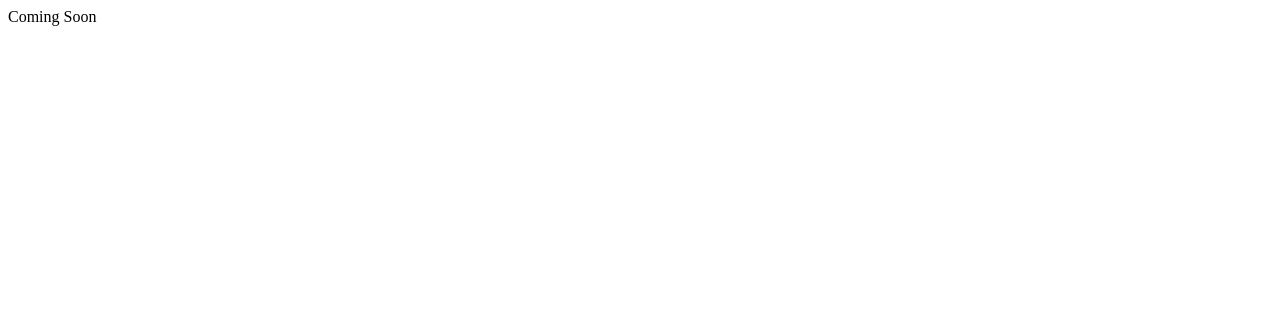
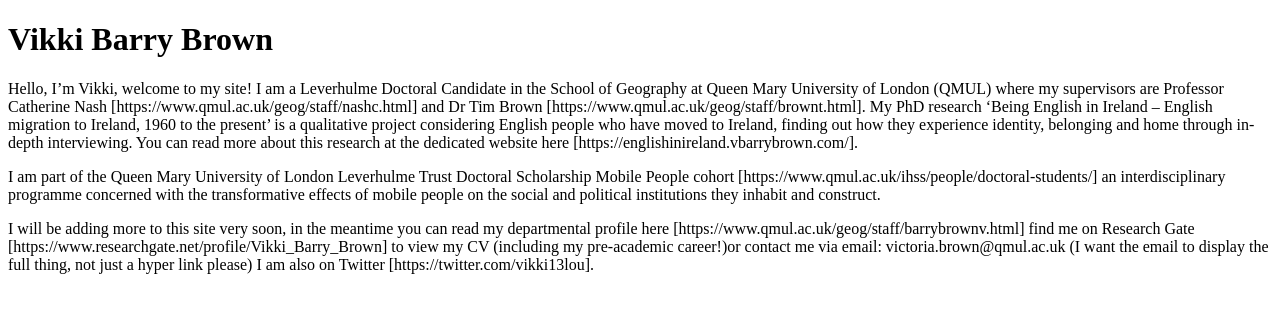
Before and after one commit to vivaladan/vbarrybrown, a plain HTML site: page index.html in a window 1280 px wide. Drawn offline with Linux system fonts and the light colour scheme.

Commit message:
add initial content

```diff
--- a/index.html
+++ b/index.html
@@ -1 +1,29 @@
-Coming Soon
+<!DOCTYPE html>
+<html lang="en">
+
+<head>
+    <meta charset="UTF-8">
+    <meta name="viewport" content="width=device-width, initial-scale=1.0">
+    <title>Vikki Barry Brown</title>
+</head>
+
+<body>
+    <h1>Vikki Barry Brown</h1>
+    <p>Hello, I’m Vikki, welcome to my site! I am a Leverhulme Doctoral Candidate in the School of Geography at Queen
+        Mary University of London (QMUL) where my supervisors are Professor Catherine Nash
+        [https://www.qmul.ac.uk/geog/staff/nashc.html] and Dr Tim Brown [https://www.qmul.ac.uk/geog/staff/brownt.html].
+        My PhD research ‘Being English in Ireland – English migration to Ireland, 1960 to the present’ is a qualitative
+        project considering English people who have moved to Ireland, finding out how they experience identity,
+        belonging and home through in-depth interviewing. You can read more about this research at the dedicated website
+        here [https://englishinireland.vbarrybrown.com/].</p>
+    <p>I am part of the Queen Mary University of London Leverhulme Trust Doctoral Scholarship Mobile People cohort
+        [https://www.qmul.ac.uk/ihss/people/doctoral-students/] an interdisciplinary programme concerned with the
+        transformative effects of mobile people on the social and political institutions they inhabit and construct.</p>
+    <p>I will be adding more to this site very soon, in the meantime you can read my departmental profile here
+        [https://www.qmul.ac.uk/geog/staff/barrybrownv.html] find me on Research Gate
+        [https://www.researchgate.net/profile/Vikki_Barry_Brown] to view my CV (including my pre-academic career!)or
+        contact me via email: victoria.brown@qmul.ac.uk (I want the email to display the full thing, not just a hyper
+        link please) I am also on Twitter [https://twitter.com/vikki13lou].</p>
+</body>
+
+</html>
```
